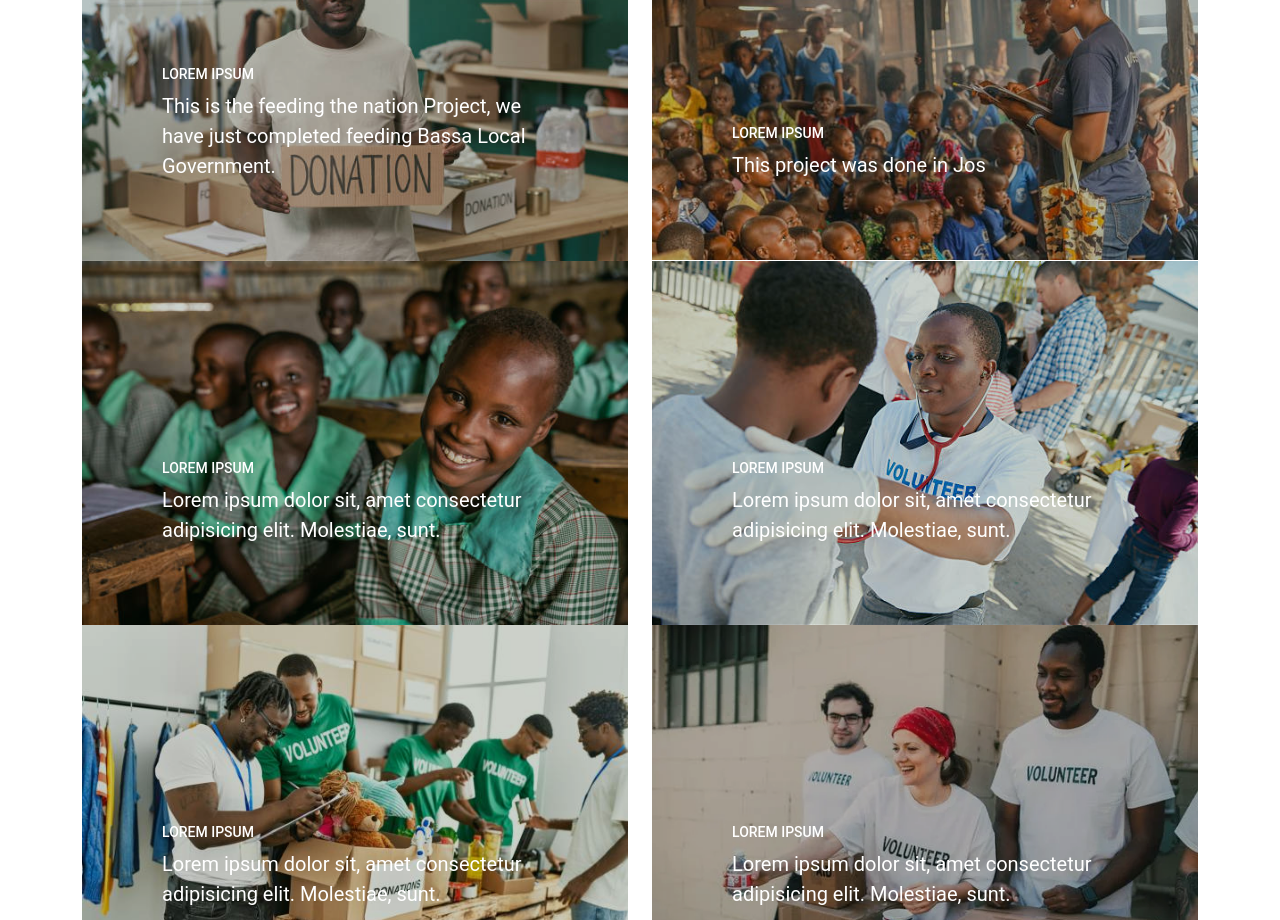
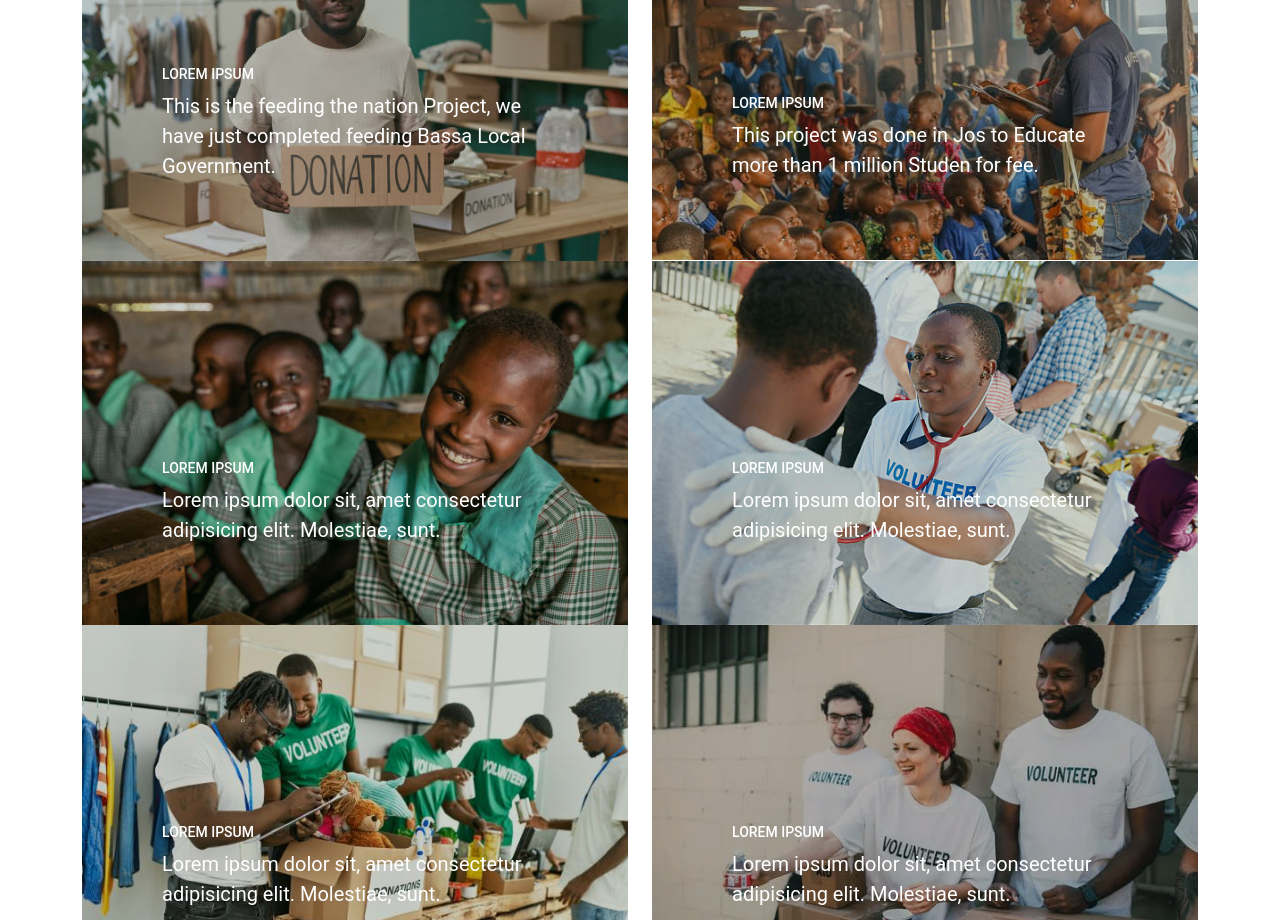
Before and after one commit to zeredogo/krypto-zone-charity, a React (Create React App) app: page / in a window 1280 px wide. Shown: the part 4020-4940 px from the top of the page. Built offline with nearby package versions, Linux system fonts and the light colour scheme.

Commit message:
updating commit

```diff
--- a/src/component/FinishedProject.jsx
+++ b/src/component/FinishedProject.jsx
@@ -37,7 +37,9 @@ const FinishedProject = () => {
                   <span className="des">
                     <h2>Lorem Ipsum</h2>
                     <p className="mb-0">
-                      This project was done in Jos
+                      This project was done in Jos to
+                      Educate more than 1 million Studen
+                      for fee.
                     </p>
                   </span>
                 </span>
```
